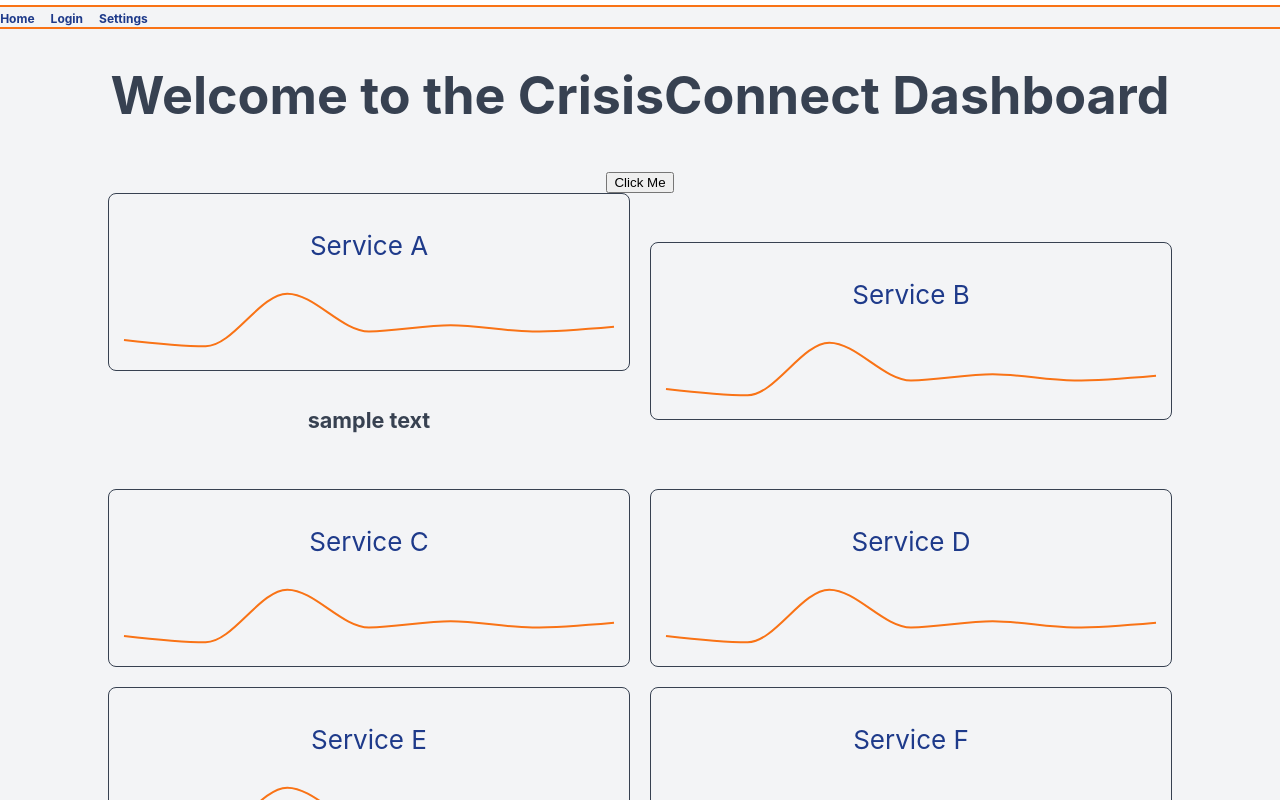
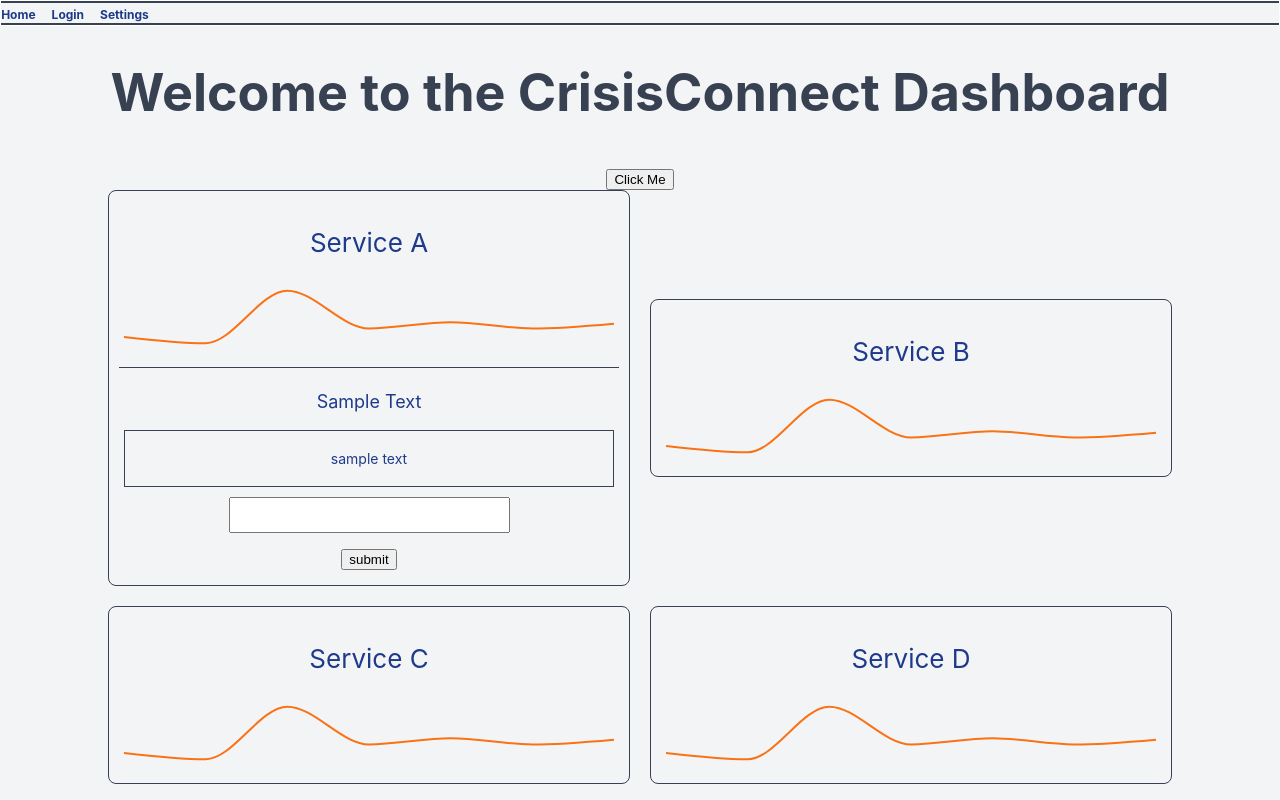
Before and after one commit to satvik1301/CrisisConnect, a React (Create React App) app in the folder Frontend/: page / in a window 1280 px wide. Shown: the top 800 px of the page. Built offline with nearby package versions, Linux system fonts and the light colour scheme.

Commit message:
Added comment section below our graphs

```diff
--- a/Frontend/src/App.css
+++ b/Frontend/src/App.css
@@ -63,10 +63,6 @@
 color: #1E3A8A
 }
 
-p {
-  color: #1E3A8A
-}
-
 nav {
   background-color: #F3F4F6;
   padding: .01em;
@@ -100,12 +96,41 @@ h1 {
 }
 
 .Line {
-background-color: #F97316;
+background-color: #374151;
 border: none;
 height: 2px;
 box-shadow: none;
 }
 
-.spacing {
-  margin: 5px;
+.Nav {
+  margin: 1px;
+  border-top: 2px solid #374151;
+  border-bottom: 2px solid #374151;
 }
+
+.subheader{
+  border-top: 1px solid #374151;
+  padding: 5px;
+  margin-top: 10px; /* Space between nested comments */
+}
+
+.notification{
+  color: #1E3A8A;
+  font-size: 18px;
+}
+
+.Comments {
+  overflow-y: scroll;
+  color: #1E3A8A;
+  font-size: 14px;
+  border: 1px solid #374151;
+  padding: 5px;
+  margin-top: 10px; /* Space between nested comments */
+}
+
+.Comment {
+  resize: none;
+  width: 275px;
+  height: 40spx;
+  margin-top: 10px;
+}
--- a/Frontend/src/App.js
+++ b/Frontend/src/App.js
@@ -31,8 +31,7 @@ async function GetAlerts() {
 console.log(data);
   return (
     <div className="App">
-      <div className="spacing"></div>
-      <div className="Line"></div>
+      <div className="Nav">
       <nav>
         <ul>
           <li><Link to="/">Home</Link></li>
@@ -40,7 +39,7 @@ console.log(data);
           <li><Link to="/settings">Settings</Link></li>
         </ul>
       </nav>
-      <div className="Line"></div>
+      </div>
      <Routes>
         <Route path="/" element={<Home />} />
         <Route path="/login" element={<Login />} />
--- a/Frontend/src/Home.js
+++ b/Frontend/src/Home.js
@@ -30,17 +30,24 @@ const Home = () => {
                         Click Me
                     </button>
                     <div className="Chart-grid">
-                        <section>
                         <div className="Chart">
+                            <p className="service">Service A</p>
+                            {/*this is the code to output the graph */}
+                            <LineChart width={500} height={73} data={chart_data}>
+                                <Line type="monotone" dataKey="pv" stroke="#F97316" strokeWidth={2} dot={false}/>
+                            </LineChart>
 
-                        <p className="service">Service A</p>
-                        {/*this is the code to output the graph */}
-                        <LineChart width={500} height={73} data={chart_data}>
-                            <Line type="monotone" dataKey="pv" stroke="#F97316" strokeWidth={2} dot={false}/>
-                        </LineChart>
+                            <section className="subheader">
+                                <p className="notification">Sample Text</p>
+                                <div className="Comments">
+                                    <p>sample text</p>
+                                </div>
+                                <textarea className="Comment" />
+                                <br/>
+                                <button>submit</button>
+                            </section>
                         </div>
-                        <h5>sample text</h5>
-                        </section>
+
 
                         <div className="Chart">
                         <p className="service">Service B</p>
```
